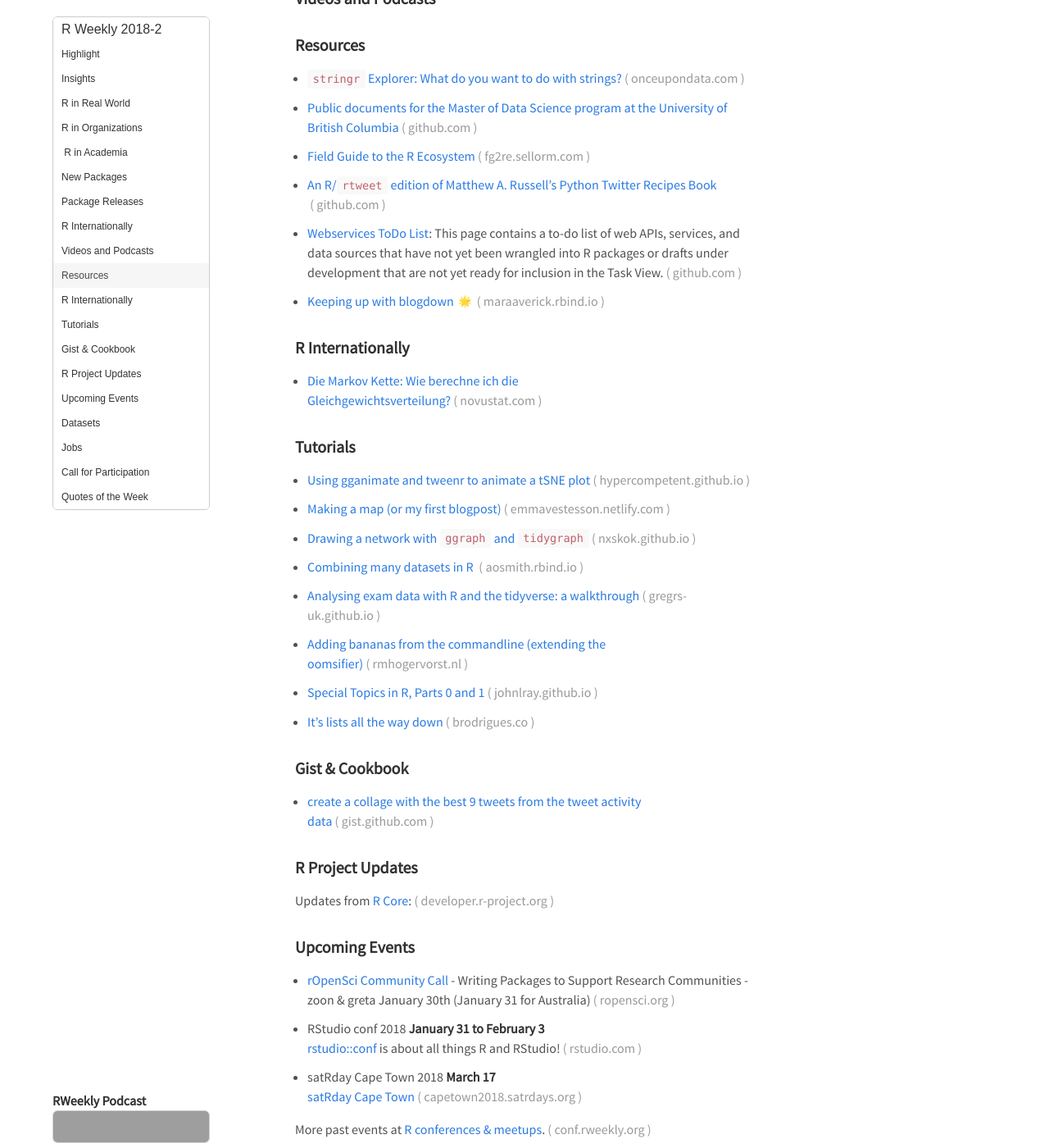
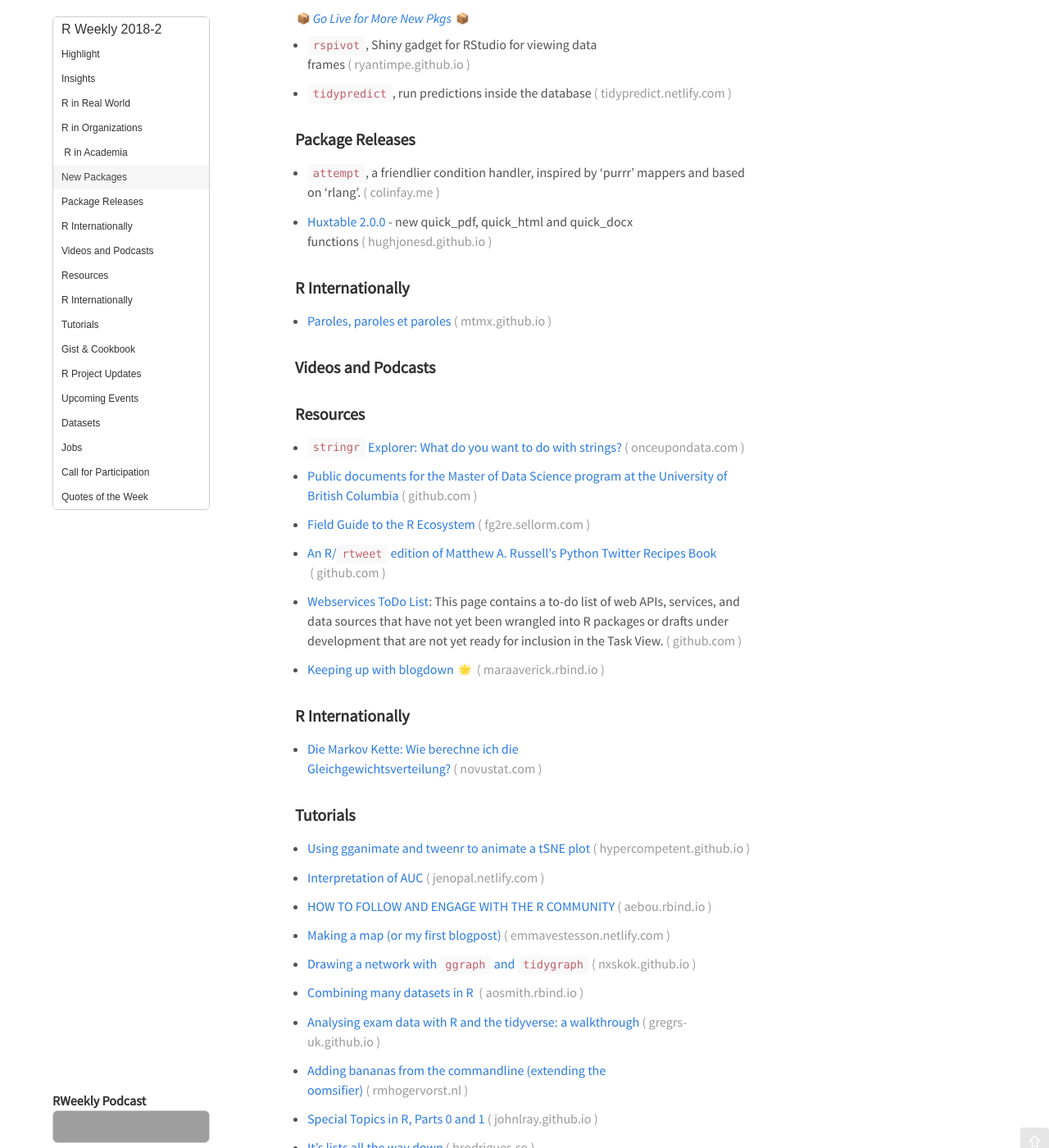
Before and after one commit to rweekly/rweekly.org, a Jekyll site: the page built from draft.md, in a window 1280 px wide and 1400 px high, scrolled down 1716 px. Shown: the whole window at 82% size. Built offline with Jekyll 4.4.1, drawn with Linux system fonts in a browser that asks for light colours; emoji names are drawn with the system emoji font; comment, search, counter and statistics services are not loaded; some of the changed text lies outside the part shown; grey boxes are pictures that could not be loaded.

Commit message:
Draft: 2018-2

```diff
--- a/draft.md
+++ b/draft.md
@@ -26,6 +26,10 @@
 + [Unit Testing in R (slides)](http://www.rblog.uni-freiburg.de/2017/03/14/unit-testing-in-r/)
 
 ### R in Real World
+
++ [Redrafting the 2017 Fantasy Football draft](https://meysubb.github.io/sports%20analytics/2018/01/04/FF-ReDraft.html)
+
+![Redrafting the 2017 Fantasy Football draft](https://meysubb.github.io/images/FF_img/unnamed-chunk-4-1.png)
 
 + [R in the World of Education](https://eringrand.github.io/education-data/)
 
@@ -74,6 +78,8 @@
 
 + [`attempt`](http://colinfay.me/attempt-cran/), a friendlier condition handler, inspired by 'purrr' mappers and based on 'rlang'.
 
++ [Huxtable 2.0.0](https://hughjonesd.github.io/huxtable/) - new quick_pdf, quick_html and quick_docx functions
+
 ###  R Internationally
 
 + [Paroles, paroles et paroles](https://mtmx.github.io/blog/paroles_chansonfr/)
@@ -106,6 +112,10 @@
 ###  Tutorials
 
 + [Using gganimate and tweenr to animate a tSNE plot](https://hypercompetent.github.io/post/gganimate-tweenr-tsne-plot/)
+
++ [Interpretation of AUC](https://jenopal.netlify.com//2017/12/31/interpretation-on-roc-auc/)
+
++ [HOW TO FOLLOW AND ENGAGE WITH THE R COMMUNITY](https://aebou.rbind.io/blog/beginr_follow/)
 
 + [Making a map (or my first blogpost)](http://emmavestesson.netlify.com/2018/01/maps/)
 
```
